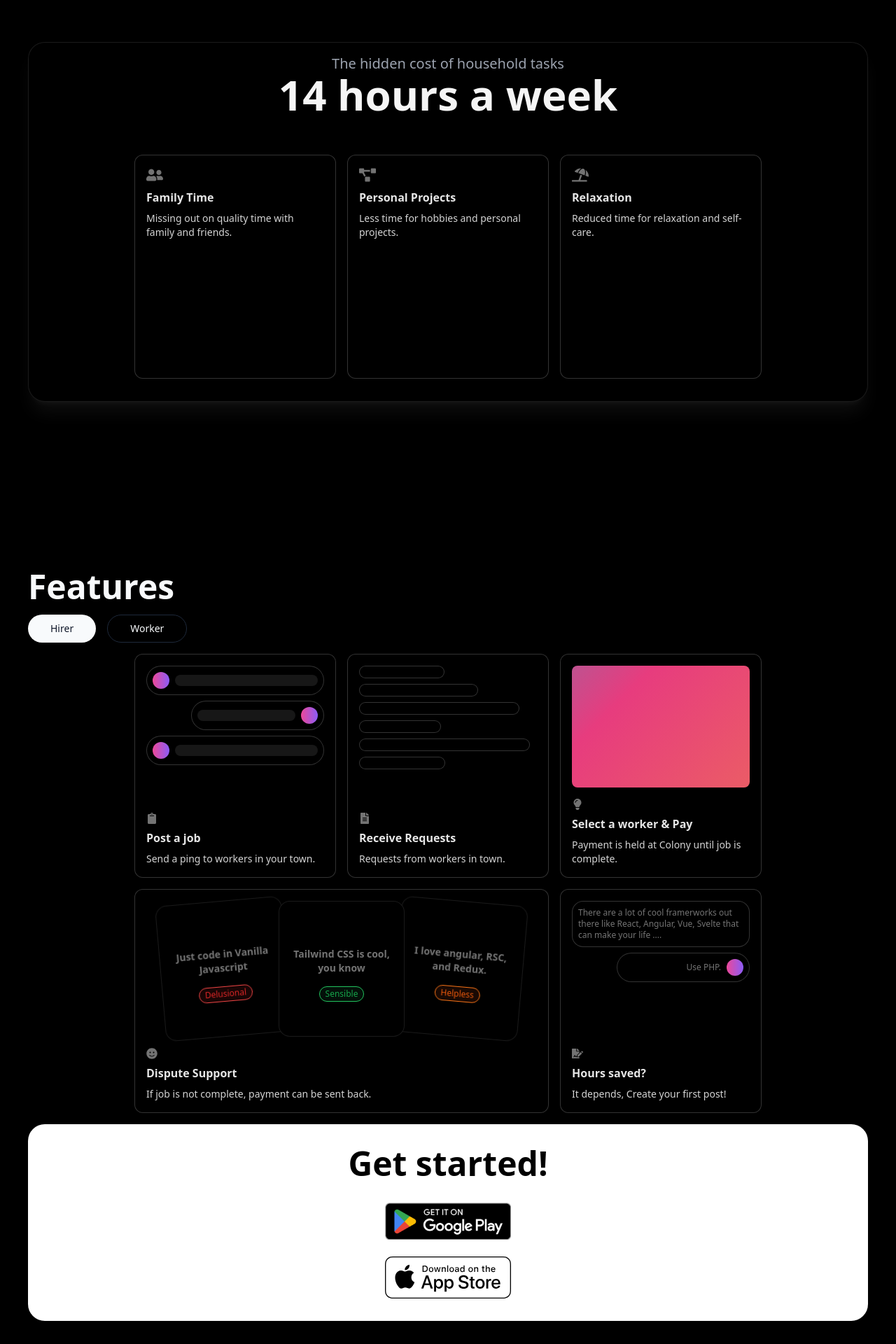
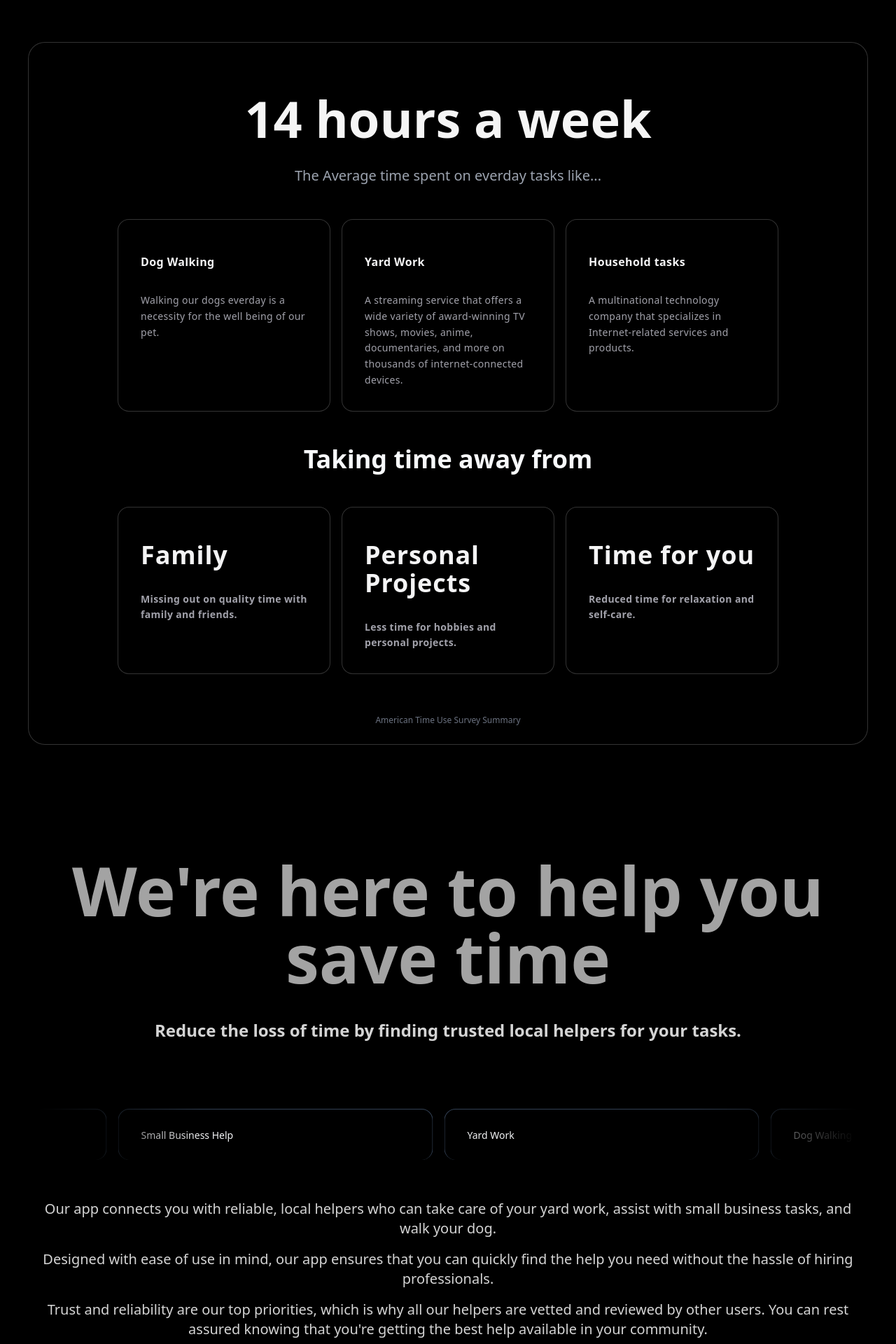
Before and after one commit to Ortbri/colony-web, a Next.js app: page / in a window 1280 px wide. Shown: the part 840-2760 px from the top of the page at 70% size. Built offline with nearby package versions, Linux system fonts and the light colour scheme.

Commit message:
style: Card Hover

```diff
--- a/components/Cta.tsx
+++ b/components/Cta.tsx
@@ -3,11 +3,17 @@ import Image from 'next/image'
 
 const Cta = () => {
   return (
-    <section className='mb-4 mt-4 flex w-full flex-col rounded-3xl bg-white p-8'>
+    <section className='mx-auto mb-4 mt-4 flex w-full max-w-4xl flex-col rounded-3xl bg-white p-8'>
       <div className='z-20 flex w-full flex-col items-center gap-8'>
-        <h2 className='text-5xl font-bold text-black lg:text-5xl xl:max-w-[320px]'>
-          Get started!
-        </h2>
+        <div className='flex flex-col items-center gap-6 text-center'>
+          <h2 className='text-5xl font-bold text-black lg:text-5xl xl:max-w-[320px]'>
+            Get started!
+          </h2>
+          <p className='text-gray-500'>
+            Download Colony App on the App store or Google Play and get your
+            time back!
+          </p>
+        </div>
 
         <div className='flex flex-col gap-6'>
           <div>
--- a/components/Cut.tsx
+++ b/components/Cut.tsx
@@ -1,89 +1,88 @@
 import React from 'react'
 import { FlipWords } from './framer/FlipWords'
-import { BentoGrid, BentoGridItem } from './framer/BentoGrid/BentoGrid'
-import {
-  FaProjectDiagram,
-  FaUmbrellaBeach,
-  FaUserFriends
-} from 'react-icons/fa'
-import { cn } from '@/lib/utils'
+import { HoverEffect } from './framer/CardHover'
+import { Button } from './ui/button'
 
+function Cut() {
+  return (
+    <section className='py-20'>
+      {/* card */}
+      <div className='flex w-full flex-1 flex-col rounded-3xl border border-transparent bg-white p-4 shadow-input transition duration-200 hover:shadow-xl dark:border-white/[0.2] dark:bg-black dark:shadow-none'>
+        {/* item 1 */}
+        <div className='flex flex-1 flex-col items-center gap-8 pt-14'>
+          <div className='text-7xl font-semibold'>
+            <FlipWords words={words} />
+          </div>
+          <h3 className='text-xl text-gray-400'>
+            The Average time spent on everday tasks like...
+          </h3>
+        </div>
+        {/* item 2 */}
+        <div className='mx-auto max-w-5xl px-8'>
+          <HoverEffect items={tasks} />
+        </div>
+
+        <div className='flex flex-col items-center justify-center text-4xl font-semibold'>
+          Taking time away from
+          <div className='mx-auto max-w-5xl px-8'>
+            <HoverEffect items={personal} />
+          </div>
+        </div>
+
+        {/* link research */}
+        <Button variant={'link'} className='text-xs text-gray-500'>
+          {/* https://www.bls.gov/news.release/atus.nr0.htm#:~:text=(See%20table%201.),(See%20table%201.) */}
+          American Time Use Survey Summary
+        </Button>
+      </div>
+    </section>
+  )
+}
+
+/* ----------------------------- flipping words ----------------------------- */
 const words = [
   '2 hours a day',
   '14 hours a week',
   '56 hours a month',
   '28 days a year'
 ]
-
-function Cut() {
-  return (
-    <section className='py-20'>
-      <div className='flex w-full flex-1 flex-col rounded-3xl border border-neutral-200 bg-white p-4 shadow-xl shadow-black/[0.1] dark:border-white/[0.1] dark:bg-black dark:shadow-white/[0.05]'>
-        {/* top */}
-        <div className='flex h-60 flex-1 flex-col items-center'>
-          <h3 className='text-xl text-gray-400'>
-            The hidden cost of household tasks
-          </h3>
-          <div className='text-6xl font-semibold'>
-            <FlipWords words={words} />
-          </div>
-        </div>
-        {/* bottom */}
-        <div className='mt-10 p-4'>
-          <BentoGrid className='mx-auto max-w-4xl md:auto-rows-[20rem]'>
-            {items.map((item, i) => (
-              <BentoGridItem
-                key={i}
-                title={item.title}
-                description={item.description}
-                // header={item.header}
-                icon={item.icon}
-              />
-            ))}
-          </BentoGrid>
-        </div>
-      </div>
-    </section>
-  )
-}
-
-const Skeleton = () => (
-  <div className='dark:bg-dot-white/[0.2] bg-dot-black/[0.2] flex h-full min-h-[6rem] w-full flex-1 rounded-xl border border-transparent bg-neutral-100 [mask-image:radial-gradient(ellipse_at_center,white,transparent)] dark:border-white/[0.2] dark:bg-black'></div>
-)
-
-const items = [
+/* ---------------------------------- tasks --------------------------------- */
+export const tasks = [
   {
-    icon: <FaUserFriends className='h-6 w-6 text-neutral-500' />,
-    title: 'Family Time',
-    description: (
-      <span className='text-sm'>
-        Missing out on quality time with family and friends.
-      </span>
-    ),
-    // header: <Skeleton />,
-    className: 'sm:col-span-1'
+    title: 'Dog Walking',
+    description:
+      'Walking our dogs everday is a necessity for the well being of our pet.',
+    link: 'https://stripe.com'
   },
   {
-    icon: <FaProjectDiagram className='h-6 w-6 text-neutral-500' />,
-    title: 'Personal Projects',
-    description: (
-      <span className='text-sm'>
-        Less time for hobbies and personal projects.
-      </span>
-    ),
-    // header: <Skeleton />,
-    className: 'sm:col-span-1'
+    title: 'Yard Work',
+    description:
+      'A streaming service that offers a wide variety of award-winning TV shows, movies, anime, documentaries, and more on thousands of internet-connected devices.',
+    link: 'https://netflix.com'
   },
   {
-    icon: <FaUmbrellaBeach className='h-6 w-6 text-neutral-500' />,
-    title: 'Relaxation',
-    description: (
-      <span className='text-sm'>
-        Reduced time for relaxation and self-care.
-      </span>
-    ),
-    // header: <Skeleton />,
-    className: 'sm:col-span-1'
+    title: 'Household tasks',
+    description:
+      'A multinational technology company that specializes in Internet-related services and products.',
+    link: 'https://google.com'
+  }
+]
+/* -------------------------------- personal -------------------------------- */
+export const personal = [
+  {
+    title: 'Family',
+    description: ' Missing out on quality time with family and friends.',
+    link: 'https://stripe.com'
+  },
+  {
+    title: 'Personal Projects',
+    description: 'Less time for hobbies and personal projects.',
+    link: 'https://netflix.com'
+  },
+  {
+    title: 'Time for you',
+    description: '  Reduced time for relaxation and self-care.',
+    link: 'https://google.com'
   }
 ]
 
--- a/components/Features.tsx
+++ b/components/Features.tsx
@@ -8,9 +8,10 @@ function Features() {
   const [view, setView] = React.useState('hirer')
 
   return (
-    <div className='flex flex-col gap-4'>
-      <h1 className='text-5xl font-semibold'>Features</h1>
-      <div className='flex flex-row gap-4'>
+    <div className='flex flex-col gap-8'>
+      <div className='m-w-4xl mx-auto flex flex-col gap-4'>
+        <h1 className='text-8xl font-semibold'>Features</h1>
+        <div className='flex flex-row items-center justify-center gap-4'>
           <Button
             size={'lg'}
             onClick={() => setView('hirer')}
@@ -26,6 +27,8 @@ function Features() {
             Worker
           </Button>
         </div>
+      </div>
+
       {view === 'hirer' ? <HirerGrid /> : <WorkerGrid />}
     </div>
   )
--- a/components/Guide.tsx
+++ b/components/Guide.tsx
@@ -1,23 +1,72 @@
+import React from 'react'
 import { InfiniteMovingCards } from './framer/InfinateMovingCards'
+import {
+  FaProjectDiagram,
+  FaUmbrellaBeach,
+  FaUserFriends
+} from 'react-icons/fa'
+
+const tasks = [
+  { icon: <FaProjectDiagram />, title: 'Small Business Help' },
+  { icon: <FaUmbrellaBeach />, title: 'Yard Work' },
+  { icon: <FaUserFriends />, title: 'Dog Walking' }
+]
 
 const Guide = () => {
   return (
     <section className='flex flex-col items-center justify-center px-4 py-20'>
-      {/* header */}
-      <div className='mx-auto flex flex-col text-6xl font-semibold text-neutral-600 dark:text-neutral-400 sm:text-6xl lg:text-8xl'>
-        {/* We spend */}
-        {/* <div className='relative flex flex-1'>
-          <FlipWords words={words} />
-        </div> */}
-        {/* on household tasks */}
-        {/* <div className='flex py-10'>
-          <Button size={'lg'} asChild>
-            <Link href={'/about'}>Get Your Time back</Link>
-          </Button>
-        </div> */}
+      {/* Header */}
+      <div className='mx-auto flex flex-col text-center text-6xl font-semibold text-neutral-600 dark:text-neutral-400 sm:text-6xl lg:text-8xl'>
+        <div>We're here to help you save time</div>
+        <div className='py-10 text-2xl text-neutral-500 dark:text-neutral-300'>
+          Reduce the loss of time by finding trusted local helpers for your
+          tasks.
+        </div>
       </div>
-      {/* cards */}
-      {/* <InfiniteMovingCards items={Jobs} direction='right' speed='slow' /> */}
+
+      {/* Cards */}
+      <div className='mt-10 w-full'>
+        <InfiniteMovingCards items={tasks} direction='right' speed='slow' />
+      </div>
+
+      {/* Explanation */}
+      <div className='mt-10 text-center text-xl text-neutral-700 dark:text-neutral-300'>
+        <p>
+          Our app connects you with reliable, local helpers who can take care of
+          your yard work, assist with small business tasks, and walk your dog.
+        </p>
+        <p className='mt-4'>
+          Designed with ease of use in mind, our app ensures that you can
+          quickly find the help you need without the hassle of hiring
+          professionals.
+        </p>
+        <p className='mt-4'>
+          Trust and reliability are our top priorities, which is why all our
+          helpers are vetted and reviewed by other users. You can rest assured
+          knowing that you're getting the best help available in your community.
+        </p>
+      </div>
+
+      {/* Trust Elements */}
+      <div className='mt-10 text-center text-xl text-neutral-700 dark:text-neutral-300'>
+        <p className='font-bold'>Trusted by Thousands</p>
+        <div className='mt-4 flex justify-center space-x-8'>
+          <img
+            src='/path/to/security-badge.png'
+            alt='Security Badge'
+            className='h-12'
+          />
+          <img
+            src='/path/to/endorsement-logo.png'
+            alt='Endorsement Logo'
+            className='h-12'
+          />
+        </div>
+        <p className='mt-4'>
+          Created by a team of dedicated professionals, our app is designed to
+          seamlessly integrate into your life and make finding help effortless.
+        </p>
+      </div>
     </section>
   )
 }
--- a/components/Navbar.tsx
+++ b/components/Navbar.tsx
@@ -61,7 +61,7 @@ export const Navbar = ({
           duration: 0.2
         }}
         className={cn(
-          'fixed inset-x-10 top-5 z-[5000] flex items-center justify-between rounded-3xl px-5 py-2 shadow-md',
+          'fixed inset-x-10 top-5 z-[5000] mx-auto flex max-w-7xl items-center justify-between rounded-3xl px-5 py-2 shadow-md',
           className
         )}
         style={{
--- /dev/null
+++ b/components/framer/CardHover.tsx
@@ -0,0 +1,113 @@
+'use client'
+import { cn } from '@/utils/cn'
+
+import { useState } from 'react'
+import { AnimatePresence, motion } from 'framer-motion'
+import Link from 'next/link'
+
+export const HoverEffect = ({
+  items,
+  className
+}: {
+  items: {
+    title: string
+    description: string
+    link: string
+  }[]
+  className?: string
+}) => {
+  let [hoveredIndex, setHoveredIndex] = useState<number | null>(null)
+
+  return (
+    <div
+      className={cn(
+        'grid grid-cols-1 py-10 md:grid-cols-2 lg:grid-cols-3',
+        className
+      )}
+    >
+      {items.map((item, idx) => (
+        <Link
+          href={item?.link}
+          key={item?.link}
+          className='group relative block h-full w-full p-2'
+          onMouseEnter={() => setHoveredIndex(idx)}
+          onMouseLeave={() => setHoveredIndex(null)}
+        >
+          <AnimatePresence>
+            {hoveredIndex === idx && (
+              <motion.span
+                className='absolute inset-0 block h-full w-full rounded-3xl bg-neutral-200 dark:bg-amber-500/[0.8]'
+                layoutId='hoverBackground'
+                initial={{ opacity: 0 }}
+                animate={{
+                  opacity: 1,
+                  transition: { duration: 0.15 }
+                }}
+                exit={{
+                  opacity: 0,
+                  transition: { duration: 0.15, delay: 0.2 }
+                }}
+              />
+            )}
+          </AnimatePresence>
+          <Card>
+            <CardTitle>{item.title}</CardTitle>
+            <CardDescription>{item.description}</CardDescription>
+          </Card>
+        </Link>
+      ))}
+    </div>
+  )
+}
+
+export const Card = ({
+  className,
+  children
+}: {
+  className?: string
+  children: React.ReactNode
+}) => {
+  return (
+    <div
+      className={cn(
+        'relative z-20 h-full w-full overflow-hidden rounded-2xl border border-transparent bg-black p-4 group-hover:border-amber-700 dark:border-white/[0.2]',
+        className
+      )}
+    >
+      <div className='relative z-50'>
+        <div className='p-4'>{children}</div>
+      </div>
+    </div>
+  )
+}
+export const CardTitle = ({
+  className,
+  children
+}: {
+  className?: string
+  children: React.ReactNode
+}) => {
+  return (
+    <h4 className={cn('mt-4 font-bold tracking-wide text-zinc-100', className)}>
+      {children}
+    </h4>
+  )
+}
+export const CardDescription = ({
+  className,
+  children
+}: {
+  className?: string
+  children: React.ReactNode
+}) => {
+  return (
+    <p
+      className={cn(
+        'mt-8 text-sm leading-relaxed tracking-wide text-zinc-400',
+        className
+      )}
+    >
+      {children}
+    </p>
+  )
+}
```
Lines whose indentation alone changed are shown as unchanged.
